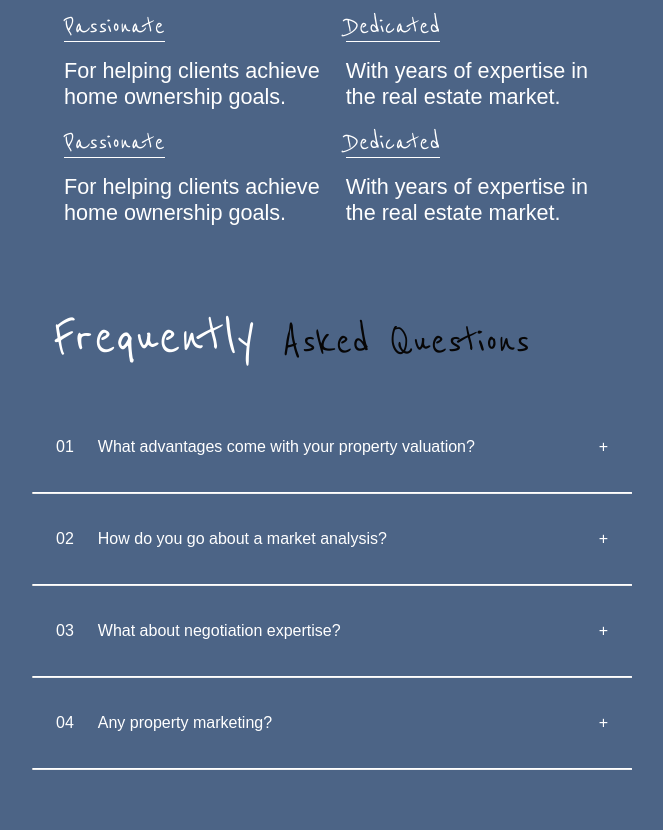
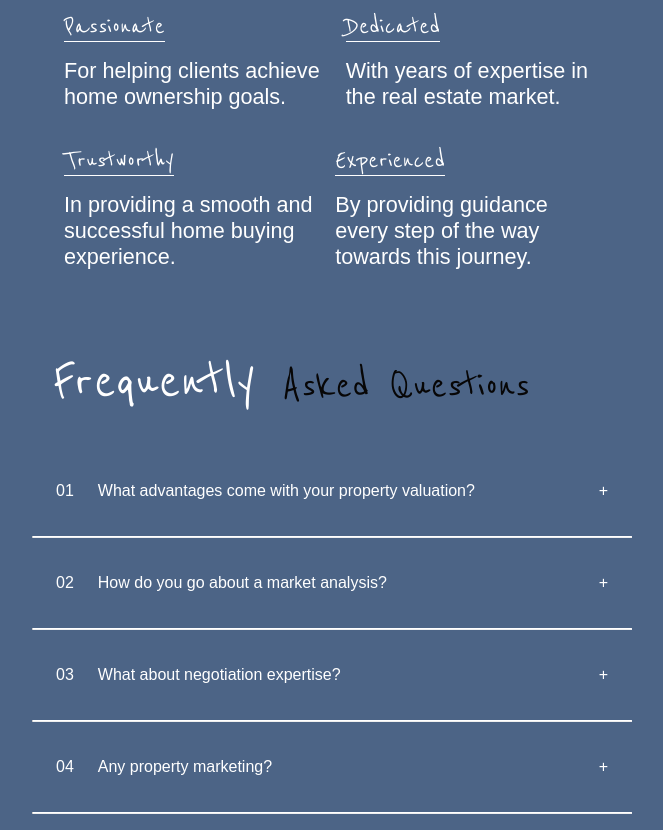
Before and after one commit to gtzjesus/FrancesGtz-frontend, a React (Vite) app: page / in a window 1280 px wide. Shown: the part 1120-1950 px from the top of the page, without its empty margins (308-971 px from the left). Before the commit the page ends 1906 px from the top, so only its background shows below. Built offline with nearby package versions, Linux system fonts and the light colour scheme; no server answers; a web font is replaced by a local one.

Commit message:
About section typography + UI fixes

```diff
--- a/src/components/about/About.jsx
+++ b/src/components/about/About.jsx
@@ -90,17 +90,19 @@ function About() {
         </Section>
       </SectionDetails>
       <br />
+      <br />
+
       <SectionDetails>
         <Section>
-          <SectionTitle>Passionate</SectionTitle>
+          <SectionTitle>Trustworthy</SectionTitle>
           <SectionDescription>
-            For helping clients achieve home ownership goals.
+            In providing a smooth and successful home buying experience.
           </SectionDescription>
         </Section>
         <Section>
-          <SectionTitle>Dedicated</SectionTitle>
+          <SectionTitle>Experienced</SectionTitle>
           <SectionDescription>
-            With years of expertise in the real estate market.
+            By providing guidance every step of the way towards this journey.
           </SectionDescription>
         </Section>
       </SectionDetails>
```
